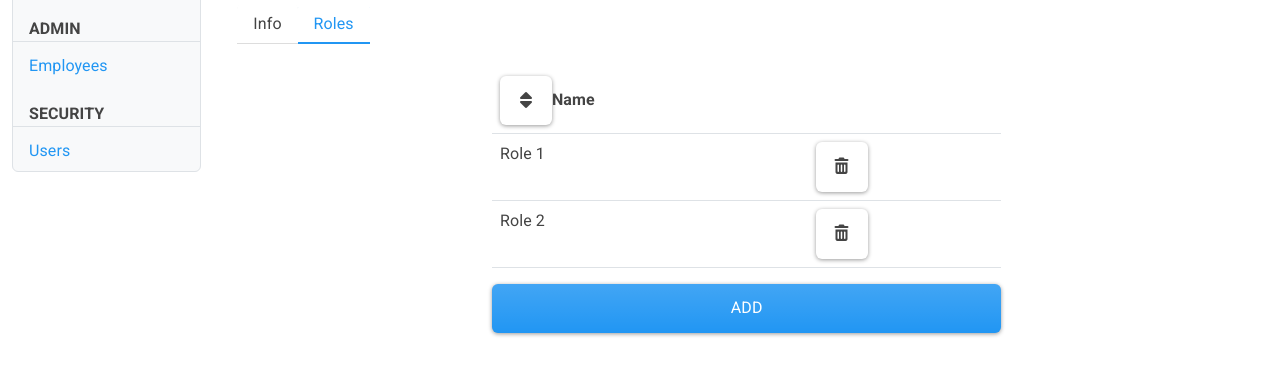
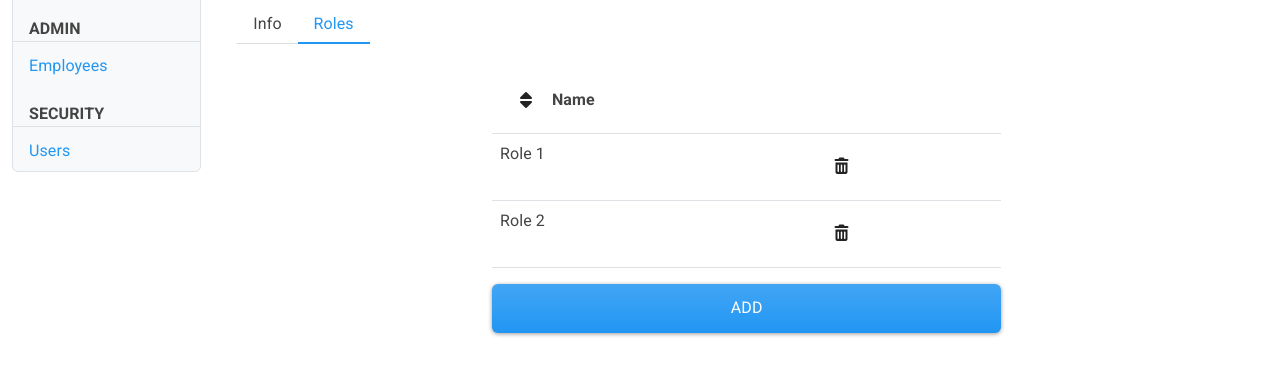
Before and after one commit to Bernardo-MG/management-app-bootstrap-template, a website: page src/user_roles_edit.html in a window 1280 px wide. Shown: the part 146-522 px from the top of the page. Drawn offline with nearby package versions, Linux system fonts and the light colour scheme.

Commit message:
Cleaned up buttons

```diff
--- a/src/user_roles_edit.html
+++ b/src/user_roles_edit.html
@@ -131,7 +131,7 @@
                               <thead>
                                  <tr>
                                     <th scope="col">
-                                       <button type="button" class="btn btn-default" aria-label="Edit">
+                                       <button type="button" class="btn btn-link link-dark" aria-label="Edit">
                                           <i class="fa-solid fa-sort"></i>
                                        </button>Name
                                     </th>
@@ -142,7 +142,7 @@
                                  <tr>
                                     <td>Role 1</td>
                                     <td>
-                                       <button type="button" class="btn btn-default" aria-label="Delete" data-bs-toggle="modal"
+                                       <button type="button" class="btn btn-link link-dark" aria-label="Delete" data-bs-toggle="modal"
                                           data-bs-target="#deleteModal">
                                           <i class="fa-solid fa-trash-can"></i>
                                        </button>
@@ -151,7 +151,7 @@
                                  <tr>
                                     <td>Role 2</td>
                                     <td>
-                                       <button type="button" class="btn btn-default" aria-label="Delete" data-bs-toggle="modal"
+                                       <button type="button" class="btn btn-link link-dark" aria-label="Delete" data-bs-toggle="modal"
                                           data-bs-target="#deleteModal">
                                           <i class="fa-solid fa-trash-can"></i>
                                        </button>
```
